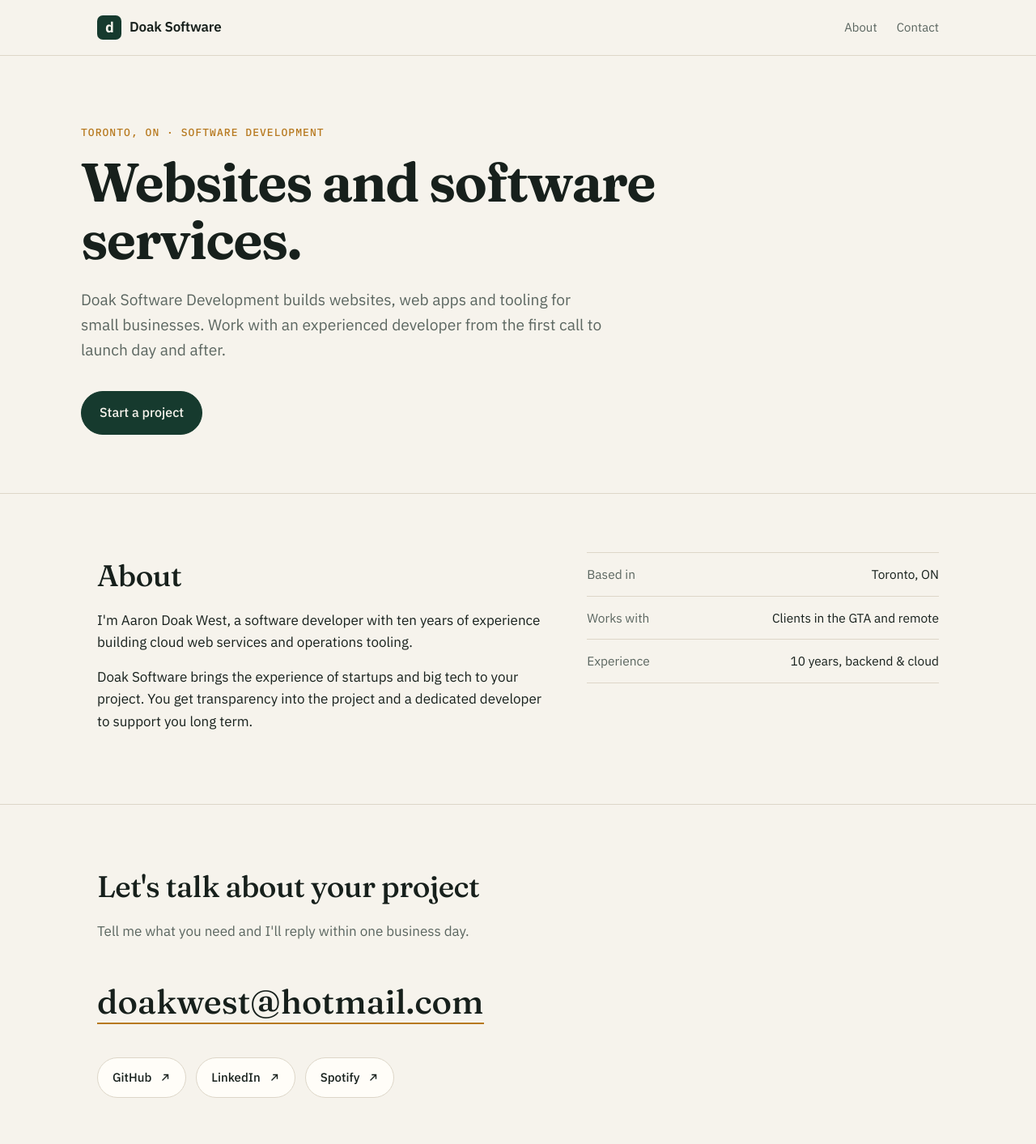
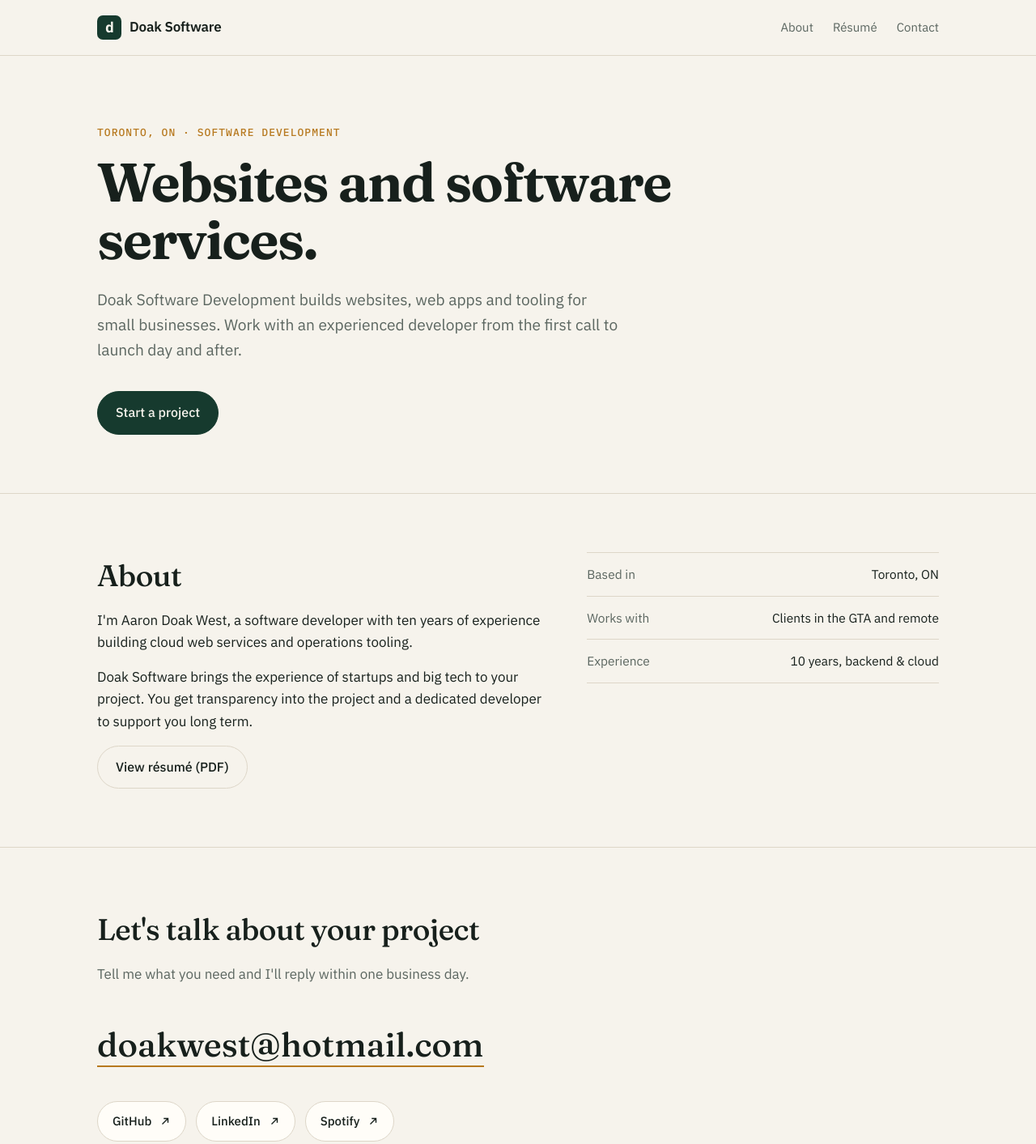
Before and after one commit to DoakWest/doaksoftware, a plain HTML site: page index.html in a window 1280 px wide. Shown: the top 1413 px of the page at 81% size. Drawn offline with Linux system fonts and the light colour scheme.

Commit message:
Add resume

```diff
--- a/index.html
+++ b/index.html
@@ -65,7 +65,7 @@
   @media (max-width: 640px) { .nav ul { display: none; } }
 
   /* Hero */
-  .hero { padding: 88px 0 72px; }
+  .hero { padding-top: 88px; padding-bottom: 72px; }
   .eyebrow {
     font: 500 13px/1 "IBM Plex Mono", monospace; letter-spacing: 0.08em; text-transform: uppercase;
     color: var(--gold); margin: 0 0 20px;
@@ -153,6 +153,7 @@
     </a>
     <ul>
       <li><a href="#about">About</a></li>
+      <li><a href="/Aaron_West_Resume.pdf" target="_blank" rel="noopener">Résumé</a></li>
       <li><a href="#contact">Contact</a></li>
     </ul>
   </div>
@@ -174,6 +175,9 @@
         <h2>About</h2>
         <p>I'm Aaron Doak West, a software developer with ten years of experience building cloud web services and operations tooling.</p>
         <p>Doak Software brings the experience of startups and big tech to your project. You get transparency into the project and a dedicated developer to support you long term.</p>
+        <div class="actions">
+          <a class="btn ghost" href="/Aaron_West_Resume.pdf" target="_blank" rel="noopener">View résumé (PDF)</a>
+        </div>
       </div>
       <ul class="facts">
         <li><span>Based in</span><span>Toronto, ON</span></li>
```
Also changed, not shown: 1 other file.
